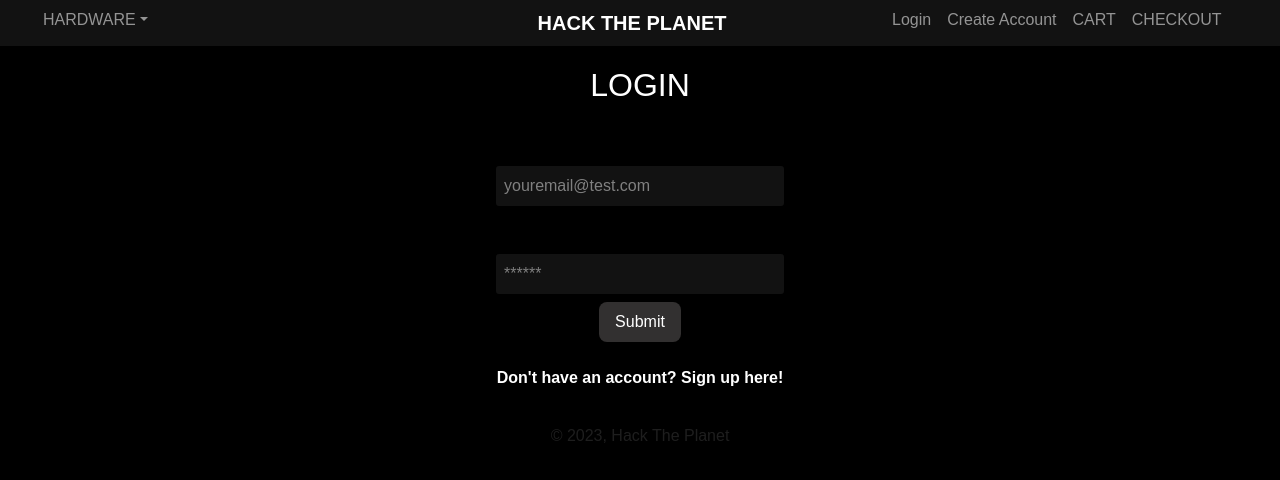
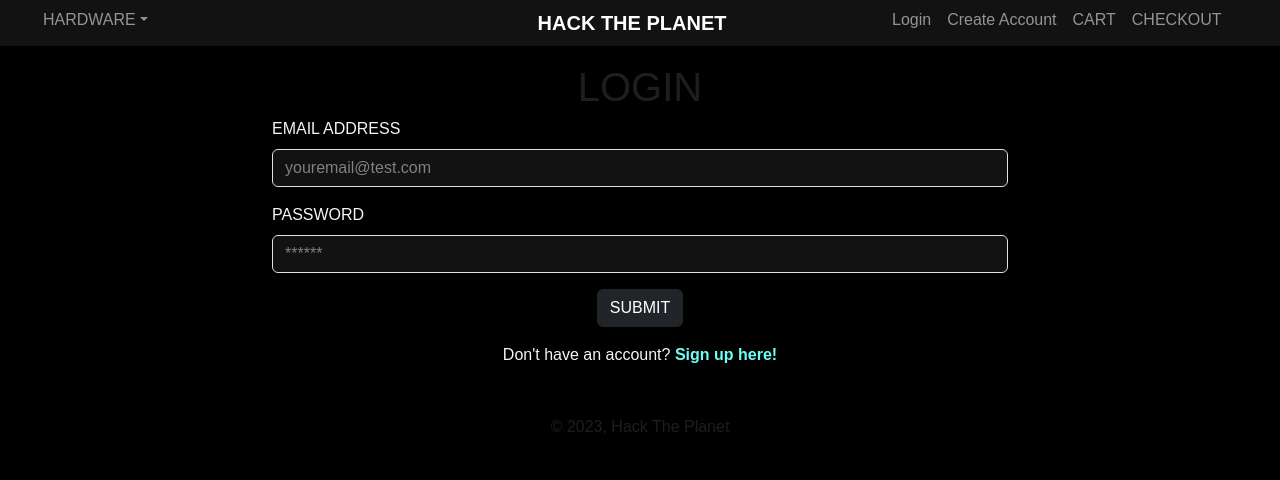
Before and after one commit to AlexPurfield/hack_the_planet, a React (Vite) app in the folder client/: page /login in a window 1280 px wide. Shown: the top 480 px of the page. Built offline with nearby package versions, Linux system fonts and the light colour scheme.

Commit message:
upadeted login/creat account

```diff
--- a/client/src/pages/CreateAccount.jsx
+++ b/client/src/pages/CreateAccount.jsx
@@ -1,7 +1,10 @@
 import React, { useState } from "react";
 import { Link } from "react-router-dom";
-import { REGISTER_USER } from "../utils/mutations";
+import { REGISTER_USER, LOGIN } from "../utils/mutations";
 import { useMutation } from "@apollo/client";
+import { Container, Row, Col, Button, Form } from "react-bootstrap";
+import Swal from "sweetalert2";
+import Auth from "../utils/auth";
 
 function CreateAccount(props) {
   // State for form inputs
@@ -13,6 +16,7 @@ function CreateAccount(props) {
 
   // Setting up the mutation hook
   const [registerUser, { loading, error }] = useMutation(REGISTER_USER);
+  const [login, { err }] = useMutation(LOGIN);
 
   // Handle form input changes
   const handleChange = (event) => {
@@ -36,90 +40,83 @@ function CreateAccount(props) {
           },
         },
       });
+      const mutationResponse = await login({
+        variables: { email: formState.email, password: formState.password },
+      });
+      const token = mutationResponse.data.loginUser.token;
+      Auth.login(token);
 
       // TODO: Handle the response data, e.g., saving the token, redirecting the user
       console.log(data);
     } catch (err) {
       // TODO: Handle registration error
       console.error("Error during registration:", err);
+      Swal.fire({
+        position: "center",
+        icon: "error",
+        title: "Oops...",
+        text: "Something went wrong with the account creation!",
+        showConfirmButton: true,
+      });
     }
   };
 
   // Form component
   return (
-    <div
-      style={{
-        display: "flex",
-        flexDirection: "column",
-        alignItems: "center",
-        padding: "10px", // padding at the top
-        width: "100%", // ensure div takes full width
-      }}
-    >
-      <h1 style={{ color: "white", textAlign: "center" }}>Create Account</h1>
-      <form
-        onSubmit={handleFormSubmit}
-        style={{
-          display: "flex",
-          flexDirection: "column",
-          alignItems: "center",
-          justifyContent: "flex-start",
-          width: "100%", // full width of the container
-          maxWidth: "320px", // max width of the form
-          padding: "1rem",
-          boxSizing: "border-box",
-          backgroundColor: "#f2f3f4",
-        }}
-      >
-        <div style={{ width: "100%", marginBottom: "1rem" }}>
-          <label style={{ marginBottom: "0.5rem", color: "black" }}>
-            Name:
-          </label>
-          <input
+    <Container className="mb-5 mt-3">
+      <Row className="text-center">
+        <h1>CREATE ACCOUNT</h1>
+      </Row>
+      <Row>
+        <Col xs={8} className="mx-auto">
+          <Form onSubmit={handleFormSubmit}>
+            <Form.Group className="mb-3" controlId="formGroupEmail">
+              <Form.Label>NAME</Form.Label>
+              <Form.Control
                 type="text"
                 name="name"
                 value={formState.name}
                 onChange={handleChange}
-            style={{ width: "100%", padding: "0.5rem" }}
               />
-        </div>
-        <div style={{ width: "100%", marginBottom: "1rem" }}>
-          <label style={{ marginBottom: "0.5rem", color: "black" }}>
-            Email:
-          </label>
-          <input
+            </Form.Group>
+            <Form.Group className="mb-3" controlId="formGroupPassword">
+              <Form.Label>EMAIL</Form.Label>
+              <Form.Control
                 type="email"
                 name="email"
                 value={formState.email}
                 onChange={handleChange}
-            style={{ width: "100%", padding: "0.5rem" }}
               />
-        </div>
-        <div style={{ width: "100%", marginBottom: "1rem" }}>
-          <label style={{ marginBottom: "0.5rem", color: "black" }}>
-            Password:
-          </label>
-          <input
+            </Form.Group>
+            <Form.Group className="mb-3" controlId="formGroupPassword">
+              <Form.Label>PASSWORD</Form.Label>
+              <Form.Control
                 type="password"
                 name="password"
                 value={formState.password}
                 onChange={handleChange}
-            style={{ width: "100%", padding: "0.5rem" }}
               />
-        </div>
-        <button
-          type="submit"
-          style={{ padding: "0.5rem 1rem", cursor: "pointer", color: "white" }}
-        >
-          Create Account
-        </button>
-      </form>
+            </Form.Group>
+            <Container className="mx-auto">
+              <Row className="text-center">
+                <Col>
+                  <Button variant="dark" type="submit">
+                    SUBMIT
+                  </Button>
+                </Col>
+              </Row>
+            </Container>
+          </Form>
+        </Col>
+      </Row>
+      <Row className="text-center mt-3">
         {loading && <p>Loading...</p>}
-      {error && <p style={{ color: "red" }}>Error: {error.message}</p>}
-      <Link to="/login" style={{ color: "white", padding: "0.5rem 1rem" }}>
-        Already have an account? Click here
-      </Link>
-    </div>
+        {error && <p>Error: {error.message}</p>}
+        <span style={{ color: "whitesmoke" }}>
+          Already have an account? <Link to="/login"> Log in</Link>
+        </span>
+      </Row>
+    </Container>
   );
 }
 
--- a/client/src/pages/Login.jsx
+++ b/client/src/pages/Login.jsx
@@ -4,6 +4,7 @@ import { Link } from "react-router-dom";
 import { LOGIN } from "../utils/mutations";
 import Auth from "../utils/auth";
 import Swal from "sweetalert2";
+import { Container, Row, Col, Button, Form } from "react-bootstrap";
 
 function Login(props) {
   const [formState, setFormState] = useState({ email: "", password: "" });
@@ -39,105 +40,58 @@ function Login(props) {
   };
 
   return (
-    <div
-      className="container my-1"
-      style={{
-        display: "flex",
-        flexDirection: "column",
-        alignItems: "center",
-        padding: "10px", // padding at the top
-        width: "100%", // ensure div takes full width
-
-      }}
-    >
-      <h2 style={{ color: "white", textAlign: "center" }}>LOGIN</h2>
-      <form
-        onSubmit={handleFormSubmit}
-        style={{
-          display: "flex",
-          flexDirection: "column",
-          alignItems: "center",
-          justifyContent: "flex-start",
-          width: "100%", // full width of the container
-          maxWidth: "320px", // max width of the form
-          padding: "1rem",
-          boxSizing: "border-box",
-          backgroundColor: "black",
-        }}
-      >
-        <div
-          className="flex-row space-between my-2"
-          style={{ marginBottom: "1rem", width: "100%" }}
-        >
-          <label
-            htmlFor="email"
-            style={{ marginBottom: "0.5rem", color: "black" }}
-          >
-            Email address:
-          </label>
-          <input
+    <Container className="mb-5 mt-3">
+      <Row className="text-center">
+        <h1>LOGIN</h1>
+      </Row>
+      <Row>
+        <Col xs={8} className="mx-auto">
+          <Form onSubmit={handleFormSubmit}>
+            <Form.Group className="mb-3" controlId="formGroupEmail">
+              <Form.Label>EMAIL ADDRESS</Form.Label>
+              <Form.Control
                 placeholder="youremail@test.com"
                 name="email"
                 type="email"
-            id="email"
                 value={formState.email}
                 onChange={handleChange}
-            style={{ width: "100%", padding: "0.5rem" }}
               />
-        </div>
-        <div
-          className="flex-row space-between my-2"
-          style={{ marginBottom: "1rem", width: "100%" }}
-        >
-          <label
-            htmlFor="pwd"
-            style={{ marginBottom: "0.5rem", color: "black" }}
-          >
-            Password:
-          </label>
-          <input
+            </Form.Group>
+            <Form.Group className="mb-3" controlId="formGroupPassword">
+              <Form.Label>PASSWORD</Form.Label>
+              <Form.Control
                 placeholder="******"
                 name="password"
                 type="password"
-            id="pwd"
                 value={formState.password}
                 onChange={handleChange}
-            style={{ width: "100%", padding: "0.5rem" }}
               />
-        </div >
+            </Form.Group>
+            <Container className="mx-auto">
               {error && (
-          <div style={{ color: "red", marginBottom: "1rem" }}>
-            <p className="error-text">The provided credentials are incorrect</p>
-          </div>
+                <Row style={{ color: "red", marginBottom: "1rem" }}>
+                  <p className="error-text">
+                    The provided credentials are incorrect
+                  </p>
+                </Row>
               )}
-        <div
-          className="flex-row flex-end"
-          style={{
-            width: "100%",
-            display: "flex",
-            justifyContent: "center", // Centers horizontally in the container
-            alignItems: "center",
-          }}
-        >
-          <button
-            type="submit"
-            style={{
-              padding: "0.5rem 1rem",
-              cursor: "pointer",
-              color: "white",
-            }}
-          >
-            Submit
-          </button>
-        </div>
-      </form>
-      <Link
-        to="/createaccount"
-        style={{ color: "white", padding: "0.5rem 1rem" }}
-      >
-        Don't have an account? Sign up here!
-      </Link>
-    </div>
+              <Row className="text-center">
+                <Col>
+                  <Button variant="dark" type="submit">
+                    SUBMIT
+                  </Button>
+                </Col>
+              </Row>
+            </Container>
+          </Form>
+          <Row className="text-center mt-3">
+            <span style={{ color: "whitesmoke" }}>
+              Don't have an account? <Link to="/login"> Sign up here!</Link>
+            </span>
+          </Row>
+        </Col>
+      </Row>
+    </Container>
   );
 }
 
```
Lines whose indentation alone changed are shown as unchanged.
